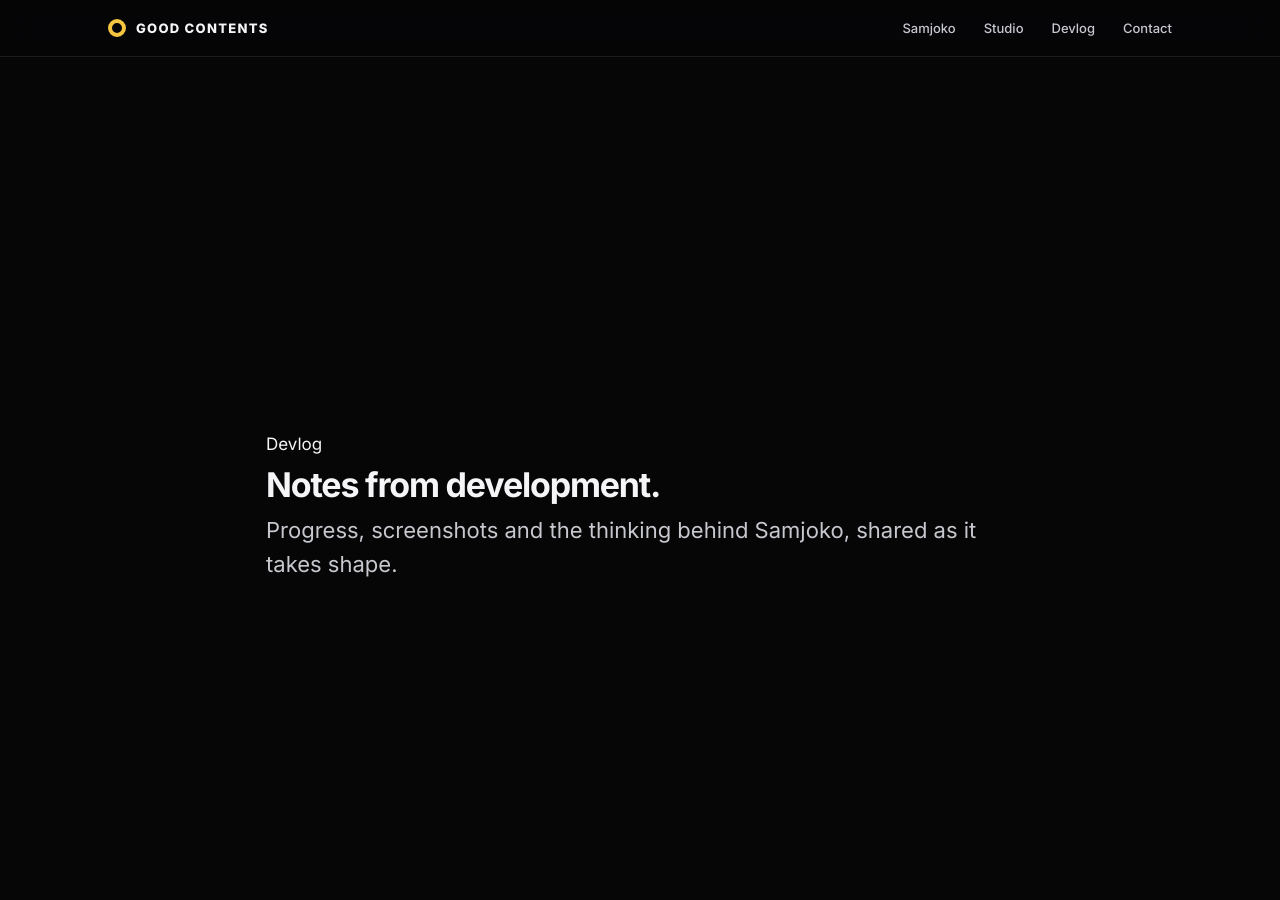
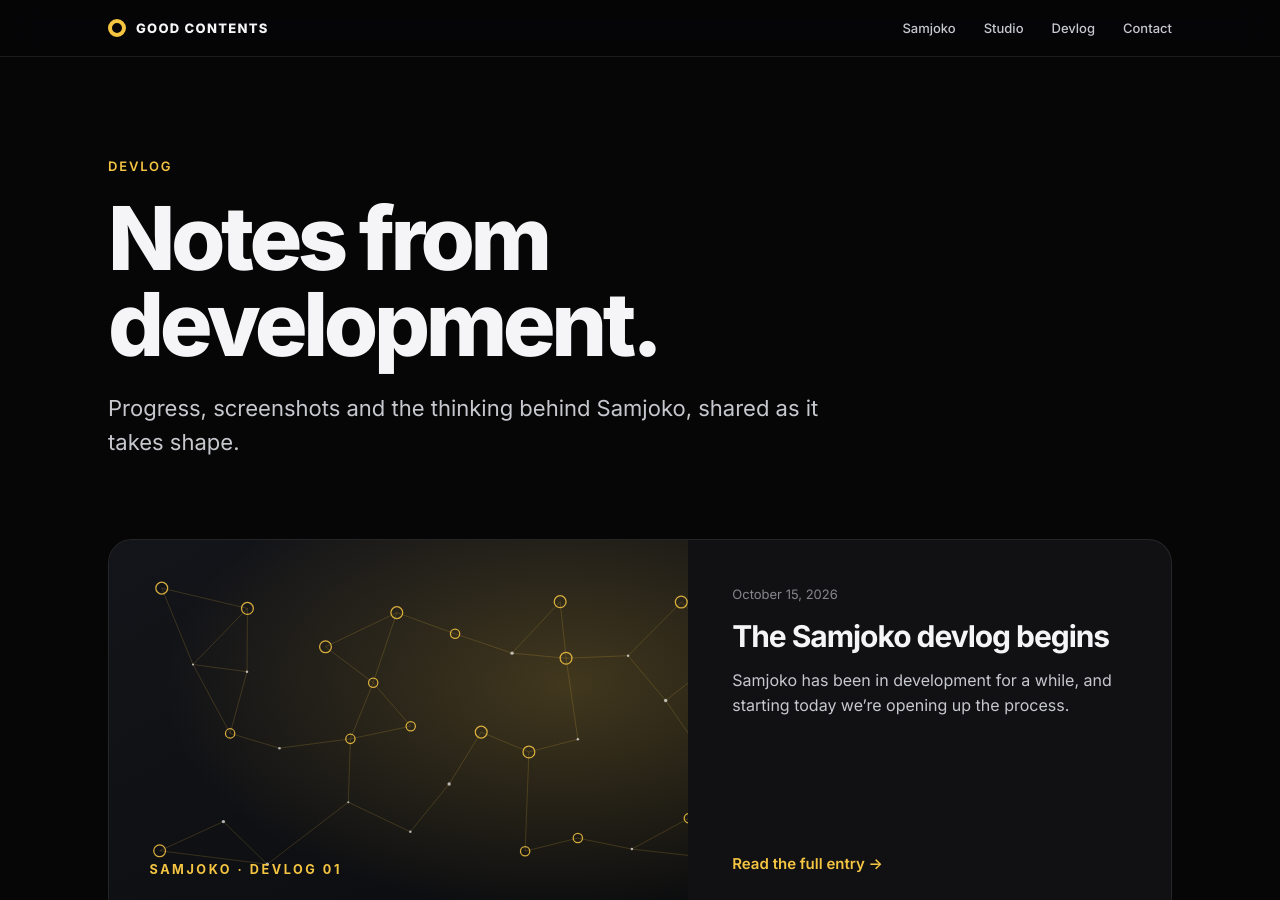
Before and after one commit to jun-hyung-joon/goodcontents-site, a Jekyll site: the page built from devlog/index.html, in a window 1280 px wide and 900 px high. Built offline with Jekyll 4.4.1, drawn with Linux system fonts in a browser that asks for light colours.

Commit message:
Add files via upload

```diff
--- a/devlog/index.html
+++ b/devlog/index.html
@@ -3,19 +3,18 @@
 title: Devlog
 summary: Development notes and progress updates from GOOD CONTENTS.
 ---
-<div class="hero" style="padding-bottom:64px">
-  <div class="glow"></div>
+<section class="page-hero">
   <div class="wrap">
-    <span class="tag">Devlog</span>
-    <h1>Notes from development.</h1>
-    <p class="lead">Progress, screenshots and the thinking behind Samjoko, shared as it takes shape.</p>
+    <span class="eyebrow reveal">Devlog</span>
+    <h1 class="display reveal d1" style="font-size:clamp(44px,7vw,88px);max-width:10em;margin-bottom:24px">Notes from development.</h1>
+    <p class="lead reveal d2">Progress, screenshots and the thinking behind Samjoko, shared as it takes shape.</p>
   </div>
-</div>
-<section>
+</section>
+<section style="padding-top:40px">
   <div class="wrap">
     {% if site.posts.size > 0 %}
       {% for post in site.posts %}
-        <div style="margin-bottom:16px">{% include feature.html post=post %}</div>
+        <div class="reveal" style="margin-bottom:18px">{% include feature.html post=post %}</div>
       {% endfor %}
     {% else %}
       <p class="empty">The first entry is coming soon.</p>
```
